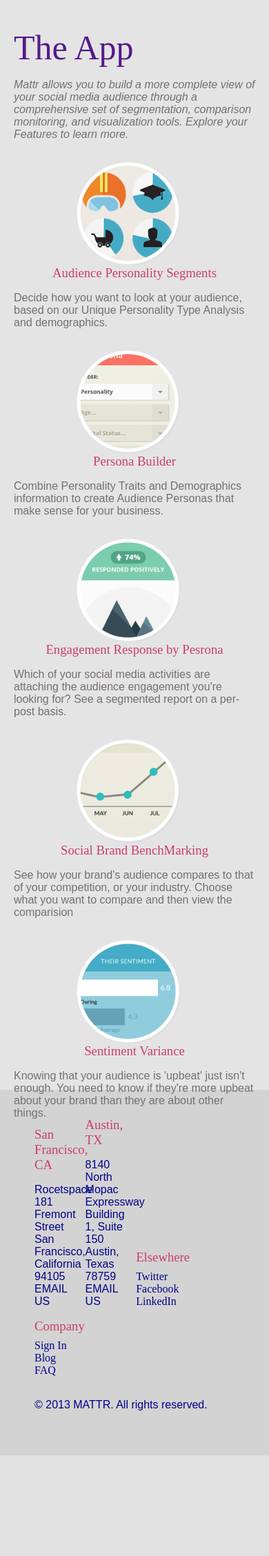
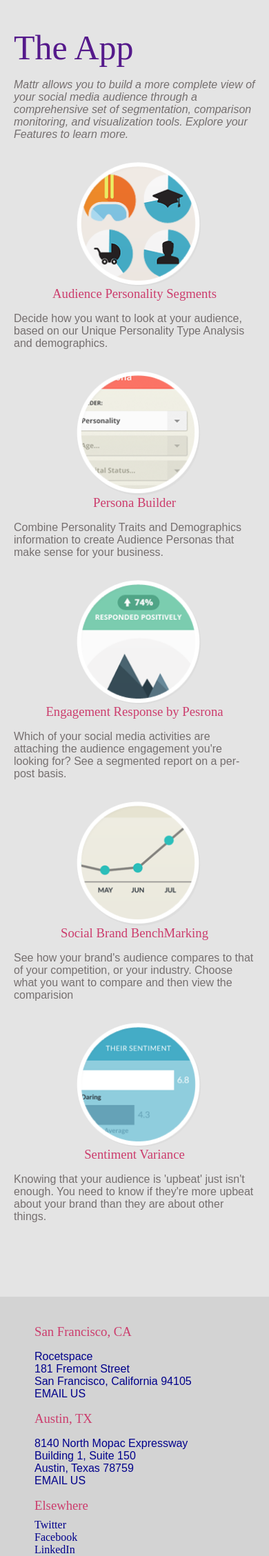
Before and after one commit to cassandreh1/Mode-Dev, a PHP site: page / in a window 390 px wide. Shown: the part 552-2808 px from the top of the page at 69% size. Before the commit the page ends 2662 px from the top, so only its background shows below. Run offline with PHP 8.4, Linux system fonts and the light colour scheme; data comes from the database, SQL or seed files in the repository; data that the repository does not hold is empty.

Commit message:
updating footer mobile lining

```diff
--- a/style/main.css
+++ b/style/main.css
@@ -225,7 +225,7 @@
 
     section {
         padding: 40px 20px;
-        height: 1500px;
+        height: 1800px;
     }
     section div {
         width: 100%;
@@ -245,7 +245,7 @@
         height: 450px;
         padding: 40px 50px;
     }
-    footer div {
+    .footer-content {
         width: 100%;
     }
     #header-title {
```
